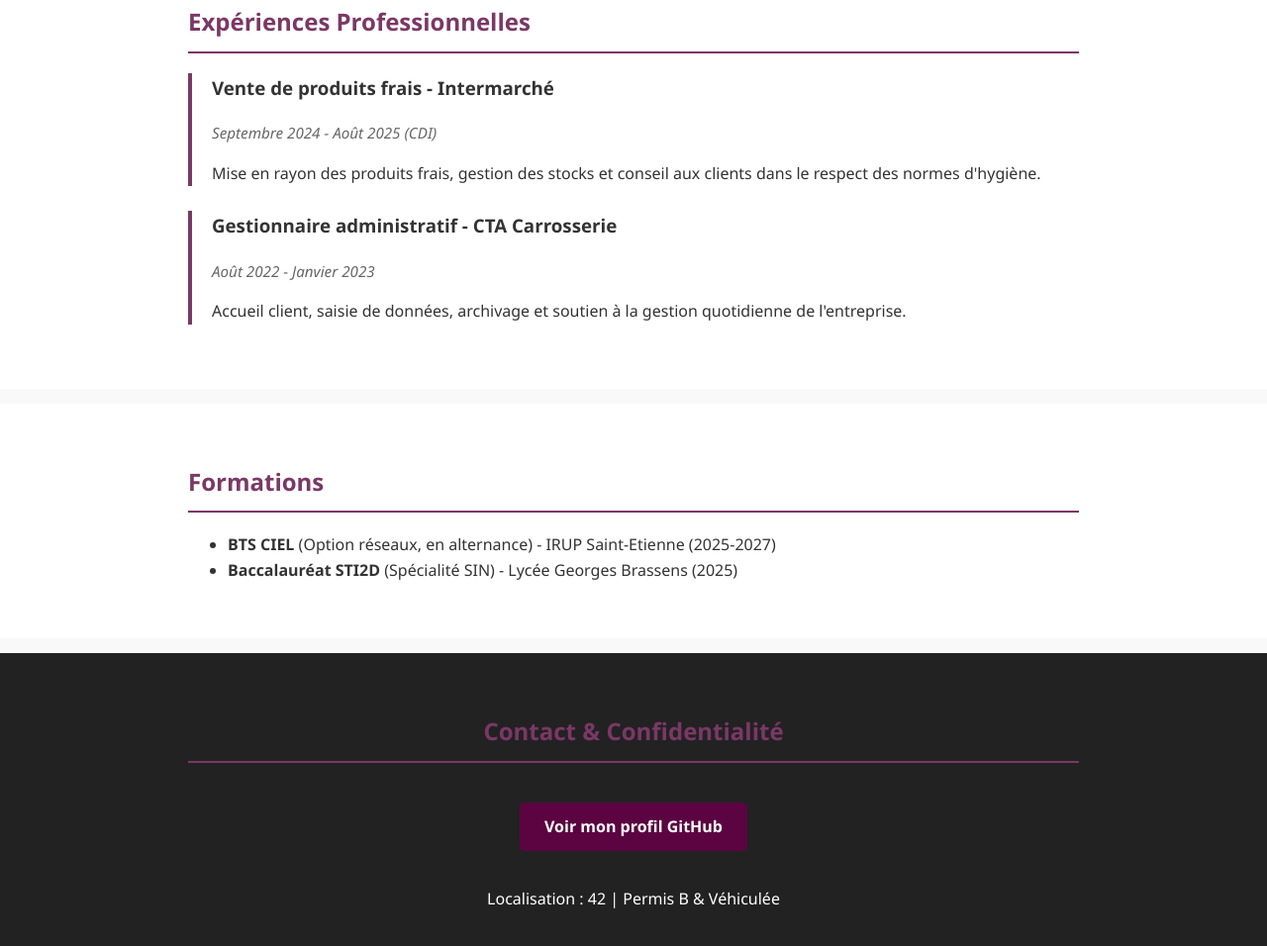
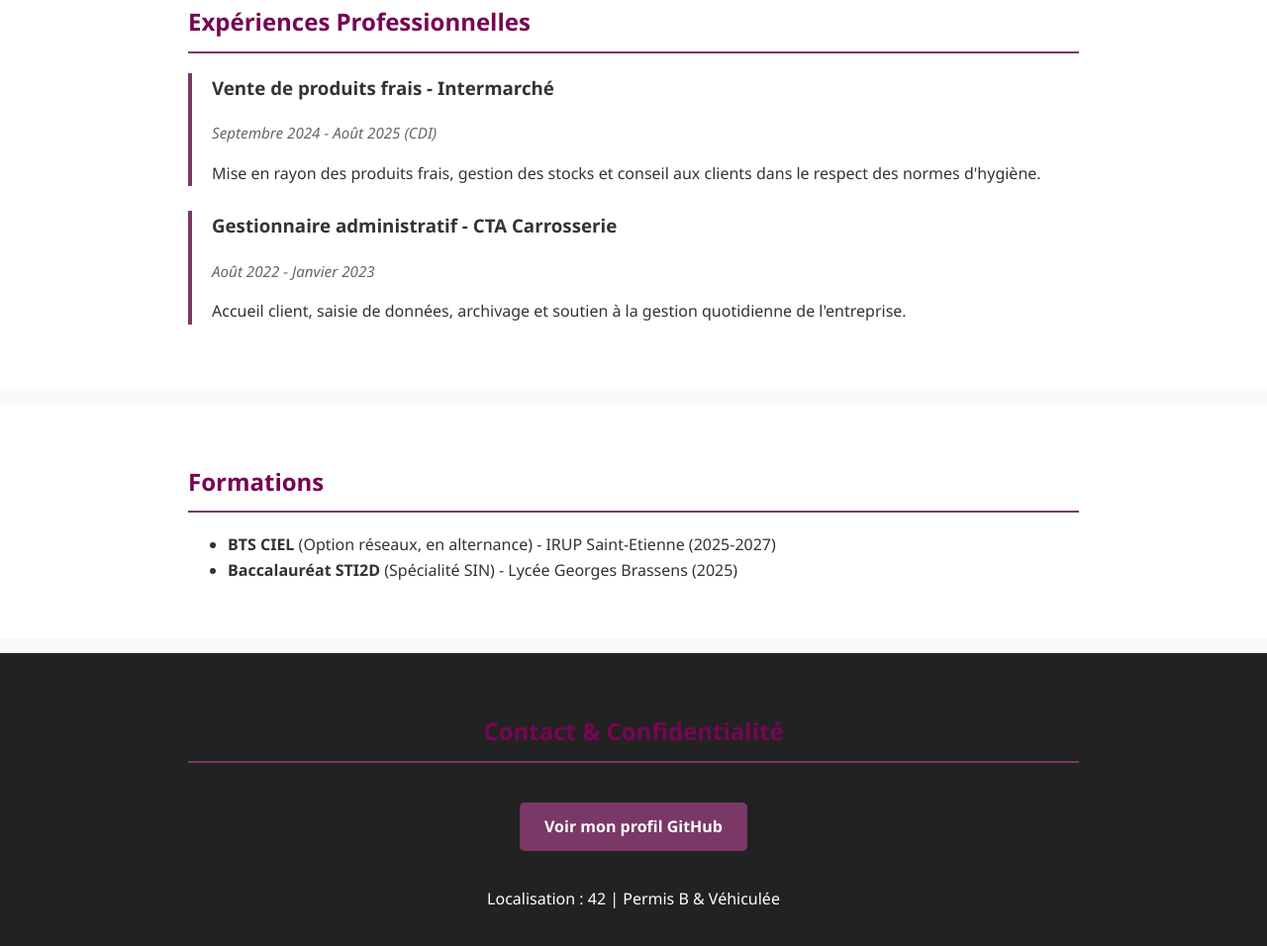
Before and after one commit to emma2108f/cv_html, a plain HTML site: page index.html in a window 1280 px wide. Shown: the part 952-1908 px from the top of the page at 99% size. Drawn offline with Linux system fonts and the light colour scheme.

Commit message:
modification du style

```diff
--- a/style.css
+++ b/style.css
@@ -68,7 +68,7 @@ section {
 }
 
 h2 {
-    color: #7a3866;
+    color: #770555;
     border-bottom: 2px solid var(--bleu);
     padding-bottom: 10px;
     margin-bottom: 20px;
@@ -107,7 +107,7 @@ footer {
 
 .bouton-github {
     display: inline-block;
-    background:  #5b0441;
+    background: #7a3866;
     color: #ffffff;
     padding: 12px 25px;
     text-decoration: none;
```
